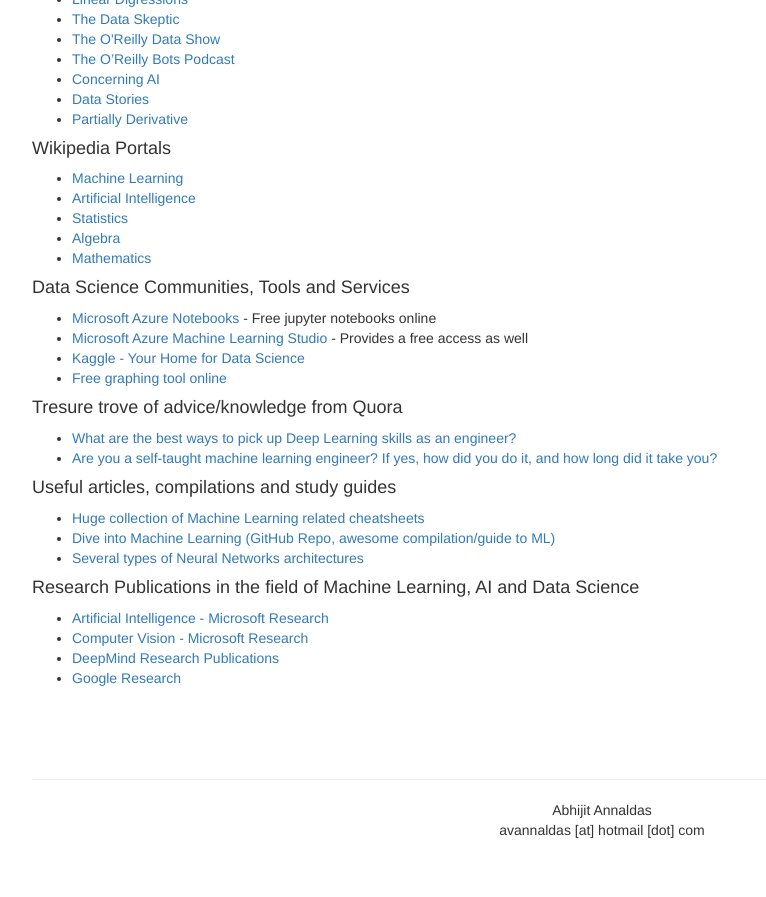
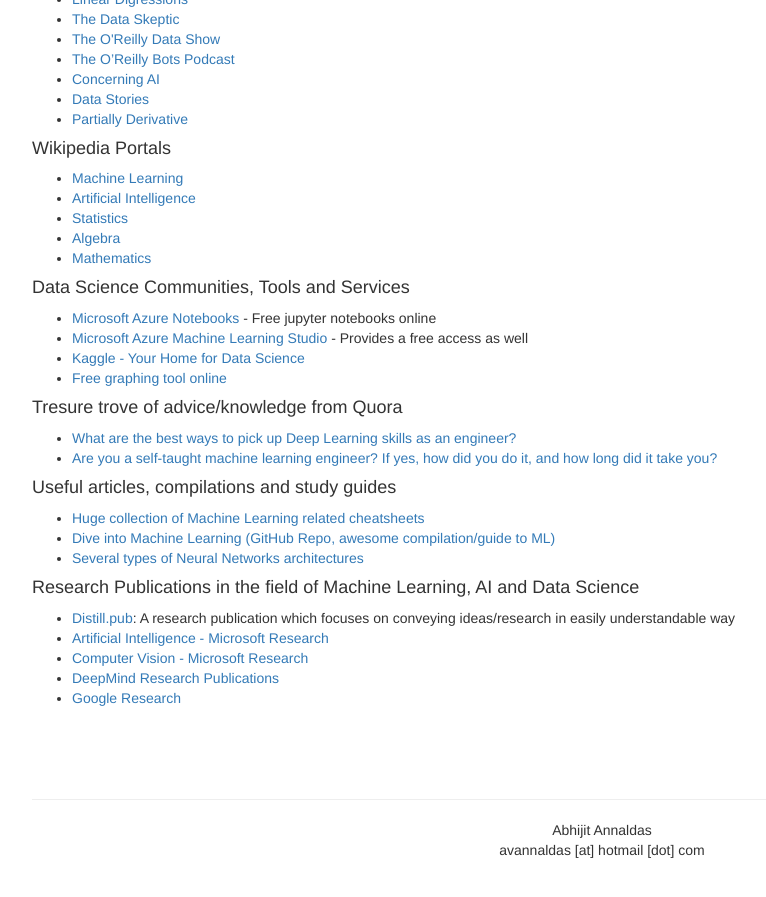
Before and after one commit to avannaldas/ml, a Jekyll site: the page built from pages/useful-stuff.html, in a window 1280 px wide and 900 px high, scrolled down 1098 px. Shown: the top 897 px of the window, without its empty margins (38-804 px from the left). Built offline with Jekyll 4.4.1, drawn with Linux system fonts in a browser that asks for light colours; nearby versions of some CDN libraries; comment, search, counter and statistics services are not loaded.

Commit message:
Update useful-stuff.html

```diff
--- a/pages/useful-stuff.html
+++ b/pages/useful-stuff.html
@@ -91,6 +91,7 @@
 </ul>
 <h4>Research Publications in the field of Machine Learning, AI and Data Science</h4>
 <ul>
+	<li><A href="http://distill.pub/" target="_blank">Distill.pub</A>: A research publication which focuses on conveying ideas/research in easily understandable way</li>
 	<li><A href="https://www.microsoft.com/en-us/research/research-area/artificial-intelligence/" target="_blank">Artificial Intelligence - Microsoft Research</A></li>
 	<li><A href="https://www.microsoft.com/en-us/research/research-area/computer-vision/" target="_blank">Computer Vision - Microsoft Research</A></li>
 	<li><A href="https://deepmind.com/research/publications/" target="_blank">DeepMind Research Publications</A></li>
```
